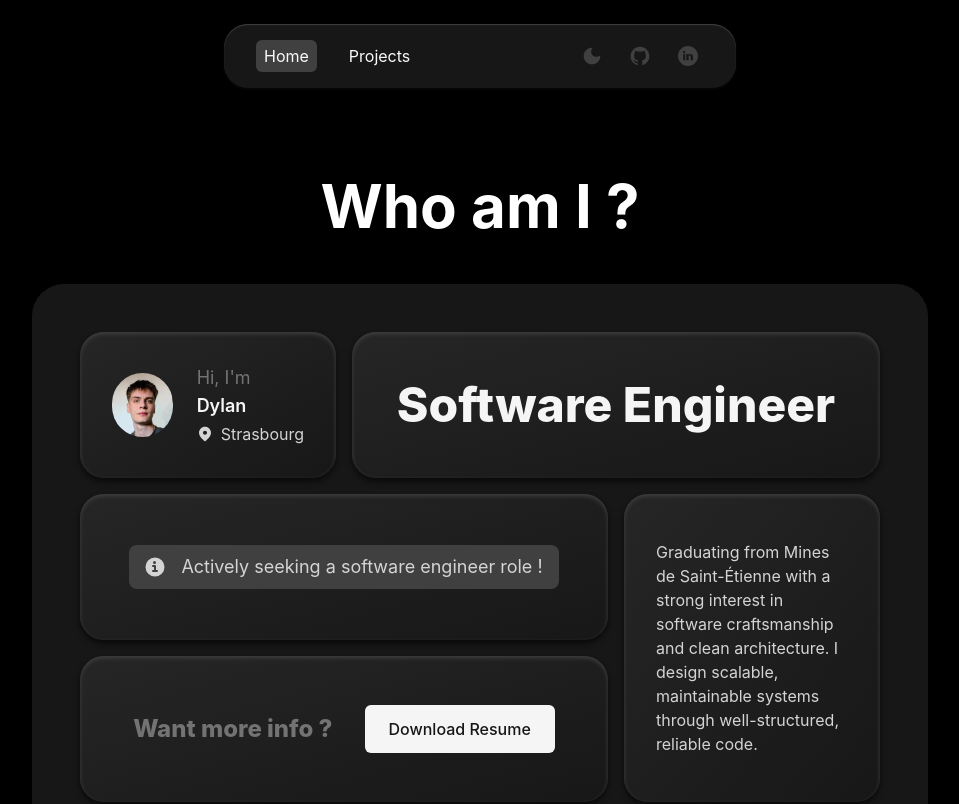
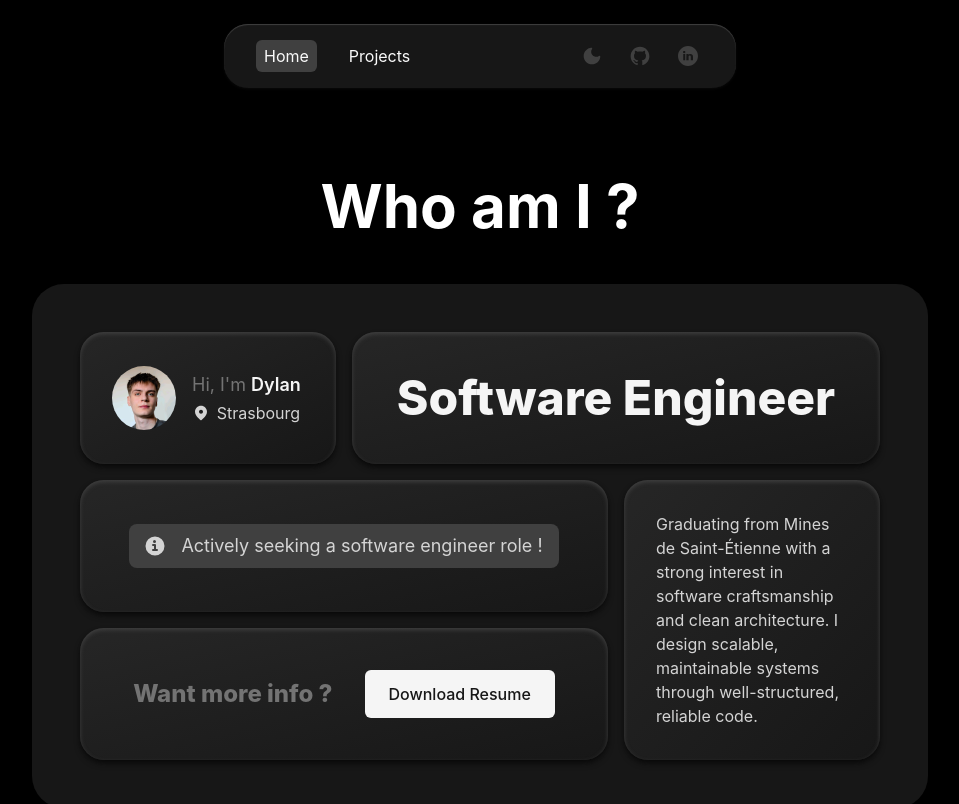
Before and after one commit to dylan-bernhardt/dylan-bernhardt.github.io, a Nuxt app: page / in a window 1280 px wide. Shown: the top 804 px of the page, without its empty margins (160-1119 px from the left). Built offline with nearby package versions, Linux system fonts and the light colour scheme.

Commit message:
fix: image width & gap

```diff
--- a/app/components/Profile.vue
+++ b/app/components/Profile.vue
@@ -1,6 +1,6 @@
 <template>
   <div
-    class="flex flex-row gap-6 items-center bg-linear-to-br from-white to-neutral-100 dark:from-neutral-800 dark:to-neutral-900 p-8 rounded-3xl dark:inset-shadow-sm dark:inset-shadow-neutral-700 shadow-md dark:shadow-neutral-950">
+    class="flex flex-row gap-4 items-center bg-linear-to-br from-white to-neutral-100 dark:from-neutral-800 dark:to-neutral-900 p-8 rounded-3xl dark:inset-shadow-sm dark:inset-shadow-neutral-700 shadow-md dark:shadow-neutral-950">
     <div
       class="rounded-full overflow-hidden w-16 h-16 flex items-center justify-center">
       <NuxtImg class="w-full h-full" src="./me.jpg" alt="" />
--- a/app/components/Project.vue
+++ b/app/components/Project.vue
@@ -92,7 +92,7 @@
   <div
     v-if="showModal"
     @click="showModal = false"
-    class="fixed flex items-center justify-center w-screen h-screen dark:bg-gray-500/30 bg-gray-400/40 top-0 left-0">
+    class="z-50 fixed flex items-center justify-center w-screen h-screen dark:bg-neutral-900/50 backdrop-blur-lg bg-neutral-300/50 top-0 left-0">
     <div
       @click="(event) => event.stopPropagation()"
       class="w-full max-w-lg h-fit flex flex-col p-6 rounded-xl bg-white dark:bg-gray-900 dark:border dark:border-gray-800">
```
